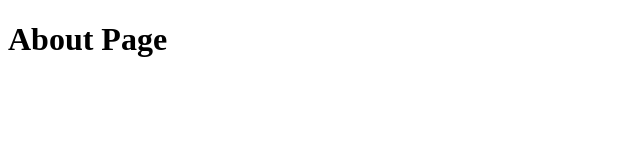
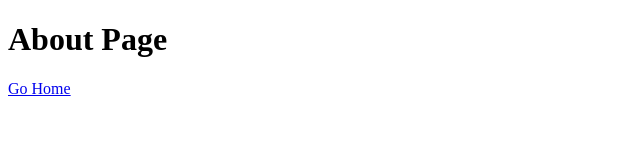
Before and after one commit to jwithington/gatsby-blog-workshop, a Gatsby site: page /about in a window 1280 px wide. Shown: the full height of the page, 0-640 px from the left. Built offline with nearby package versions, Linux system fonts and the light colour scheme; Gatsby itself is replaced by a stand-in of ours.

Commit message:
add links from one page to the other

```diff
--- a/src/pages/about.js
+++ b/src/pages/about.js
@@ -1,7 +1,15 @@
+import { Link } from "gatsby"
 import React from 'react'
 
 const AboutPage = () => (
-  <h1>About Page</h1>
+  <main>
+    <h1>About Page</h1>
+    <p>
+      <Link to='/'>
+      Go Home
+    </Link>
+    </p>
+  </main>
 )
 
 export default AboutPage
--- a/src/pages/index.js
+++ b/src/pages/index.js
@@ -1,3 +1,4 @@
+import { Link } from "gatsby"
 import * as React from "react"
 
 const IndexPage = () => {
@@ -13,6 +14,9 @@ const IndexPage = () => {
         </span>
       </h1>
       <p>Hi there it's Jim</p>
+      <Link to='/about'>
+        Go to the About Page
+      </Link>
     </main>
   )
 }
```
